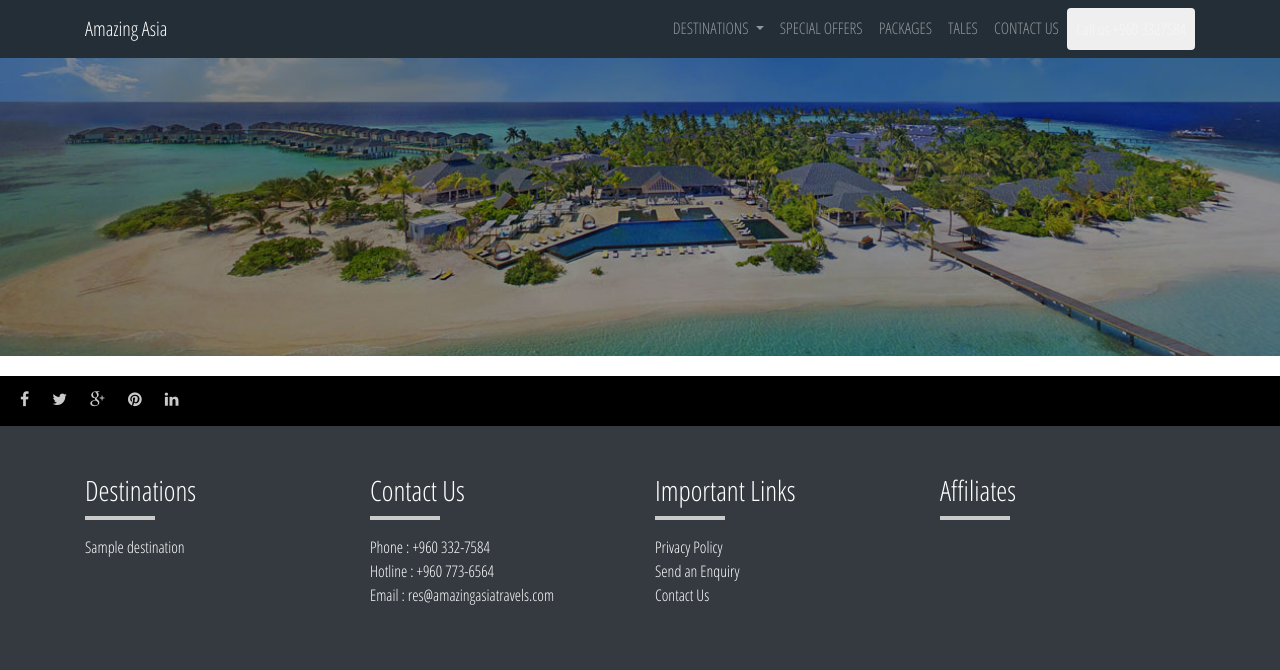
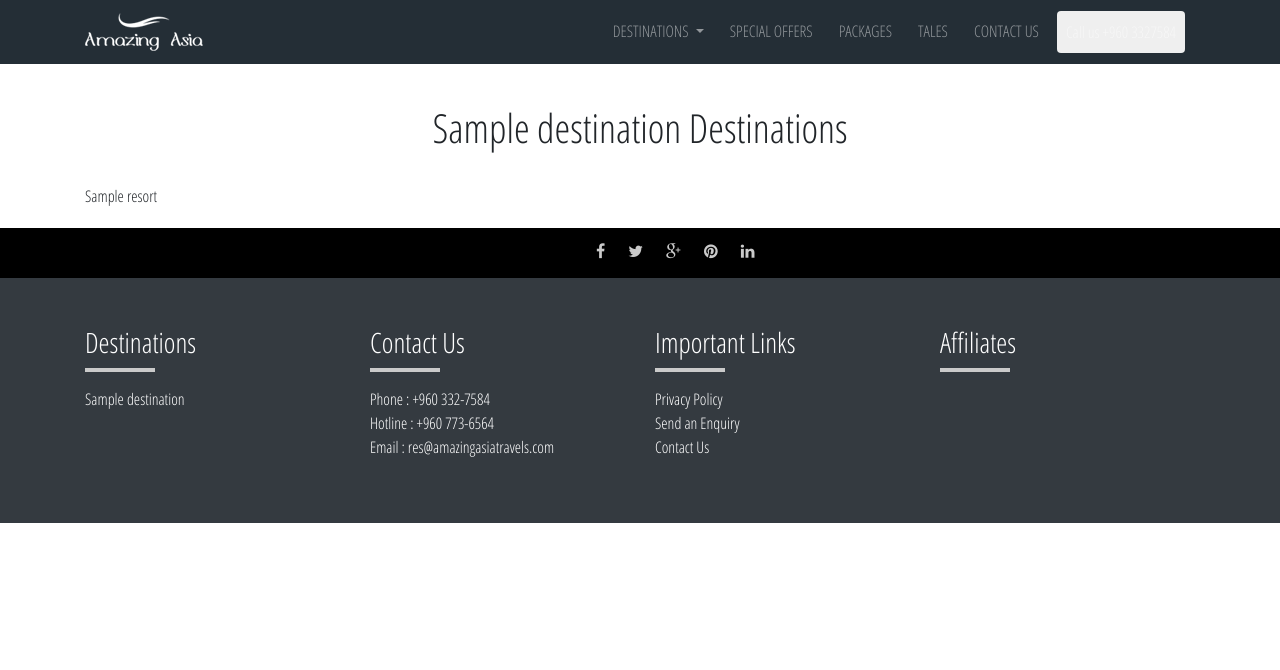
Before and after one commit to hqpr/amazing-asia, a Django app: page /resorts/destinations/1/ in a window 1280 px wide. Shown: the top 670 px of the page. Run offline with Django 3.2, Linux system fonts and the light colour scheme; tables that the repository leaves empty hold one stand-in row (values such as "Sample post"); some libraries are stand-ins or nearby versions.

Commit message:
Destinations app

```diff
--- a/apps/resort/admin.py
+++ b/apps/resort/admin.py
@@ -1,6 +1,7 @@
 from django.contrib import admin
 
-from .models import Destination, Resort
+from .models import Destination, Resort, ResortImage
 
 admin.site.register(Destination)
 admin.site.register(Resort)
+admin.site.register(ResortImage)
--- a/apps/resort/models.py
+++ b/apps/resort/models.py
@@ -15,7 +15,6 @@ class Resort(models.Model):
     description = models.TextField(blank=True, null=True)
     villa_view = models.TextField(blank=True, null=True)
     max_occupancy = models.IntegerField(blank=True, null=True)
-    image = models.ForeignKey('ResortImage', blank=True, null=True)
     is_active = models.BooleanField(default=False)
     is_featured = models.BooleanField(default=False)
 
@@ -25,6 +24,7 @@ class Resort(models.Model):
 
 class ResortImage(models.Model):
     image = models.ImageField(upload_to='resorts/')
+    resort = models.ForeignKey('Resort')
 
     def __str__(self):
         return "%s" % self.image
--- a/apps/resort/views.py
+++ b/apps/resort/views.py
@@ -22,4 +22,5 @@ class DestinationDetailView(DetailView):
 
     def get_context_data(self, **kwargs):
         context = super(DestinationDetailView, self).get_context_data(**kwargs)
+        context['resorts'] = Resort.objects.filter(is_active=True, destination=self.object)
         return context
--- a/apps/ui/static/css/project.css
+++ b/apps/ui/static/css/project.css
@@ -70,3 +70,7 @@ hr {
     border-radius: 0;
     border: 0;
 }
+
+.nav-item {
+    margin-right: 10px;
+}
--- a/core/urls.py
+++ b/core/urls.py
@@ -15,10 +15,12 @@ Including another URLconf
 """
 from django.conf.urls import url, include
 from django.contrib import admin
+from django.conf import settings
+from django.conf.urls.static import static
 
 urlpatterns = [
     url(r'^admin/', admin.site.urls),
     url(r'^', include('apps.ui.urls', namespace='ui')),
     url(r'^resorts/', include('apps.resort.urls', namespace='resorts')),
     url(r'^offers/', include('apps.offers.urls', namespace='offers')),
-]
+] + static(settings.MEDIA_URL, document_root=settings.MEDIA_ROOT)
--- a/requirements.txt
+++ b/requirements.txt
@@ -2,3 +2,4 @@ Django==1.11.6
 psycopg2==2.7.3
 Pillow==4.2.1
 gunicorn==19.7.1
+sorl-thumbnail==12.3
--- a/templates/base.html
+++ b/templates/base.html
@@ -25,44 +25,7 @@
 
 <body>
 
-<!-- Navigation -->
-<nav class="navbar fixed-top navbar-expand-lg navbar-dark bg-dark fixed-top top_menu">
-    <div class="container">
-        <a class="navbar-brand" href="{% url 'ui:index' %}">Amazing Asia</a>
-        <button class="navbar-toggler navbar-toggler-right" type="button" data-toggle="collapse" data-target="#navbarResponsive" aria-controls="navbarResponsive" aria-expanded="false" aria-label="Toggle navigation">
-            <span class="navbar-toggler-icon"></span>
-        </button>
-        <div class="collapse navbar-collapse" id="navbarResponsive">
-            <ul class="navbar-nav ml-auto">
-                <li class="nav-item dropdown">
-                    <a class="nav-link dropdown-toggle" href="#" id="navbarDropdownPortfolio" data-toggle="dropdown" aria-haspopup="true" aria-expanded="false">
-                        Destinations
-                    </a>
-                    <div class="dropdown-menu dropdown-menu-right" aria-labelledby="navbarDropdownPortfolio">
-                        {% for destination in all_destinations %}
-                            <a class="dropdown-item" href="{% url 'resorts:destination-detail' destination.id %}">{{ destination.name }}</a>
-                        {% endfor %}
-                    </div>
-                </li>
-                <li class="nav-item">
-                    <a class="nav-link" href="">Special Offers</a>
-                </li>
-                <li class="nav-item">
-                    <a class="nav-link" href="">Packages</a>
-                </li>
-                <li class="nav-item">
-                    <a class="nav-link" href="">Tales</a>
-                </li>
-                <li class="nav-item">
-                    <a class="nav-link" href="">Contact Us</a>
-                </li>
-                <li class="nav-item">
-                    <button class="btn btn-default nav-link" href="">Call us +960 3327584</button>
-                </li>
-            </ul>
-        </div>
-    </div>
-</nav>
+{% include 'includes/menu.html' %}
 
 <header>
     <div id="carouselExampleIndicators" class="carousel slide" data-ride="carousel">
@@ -113,56 +76,7 @@
 </div>
 <!-- /.container -->
 
-<!-- Footer -->
-<footer>
-    <div class="socials m-0" style="margin-left: 50%">
-        <i class="fa fa-facebook"></i>
-        <i class="fa fa-twitter"></i>
-        <i class="fa fa-google-plus"></i>
-        <i class="fa fa-pinterest"></i>
-        <i class="fa fa-linkedin"></i>
-    </div>
-    <div class="py-5 bg-dark">
-        <div class="container">
-            <div class="row text-white">
-                <div class="col-lg-3">
-                    <h3>Destinations</h3>
-                    <hr>
-                    <ul class="list-unstyled">
-                        {% for destination in all_destinations %}
-                        <li>
-                            <a href="{% url 'resorts:destination-detail' destination.id %}">{{ destination.name }}</a>
-                        </li>
-                        {% endfor %}
-                    </ul>
-                </div>
-                <div class="col-lg-3">
-                    <h3>Contact Us</h3>
-                    <hr>
-                    <ul class="list-unstyled">
-                        <li>Phone : +960 332-7584</li>
-                        <li>Hotline : +960 773-6564</li>
-                        <li>Email : res@amazingasiatravels.com</li>
-                    </ul>
-                </div>
-                <div class="col-lg-3">
-                    <h3>Important Links</h3>
-                    <hr>
-                    <ul class="list-unstyled">
-                        <li><a href="">Privacy Policy</a></li>
-                        <li><a href="">Send an Enquiry</a></li>
-                        <li><a href="">Contact Us</a></li>
-                    </ul>
-                </div>
-                <div class="col-lg-3">
-                    <h3>Affiliates</h3>
-                    <hr>
-                </div>
-            </div>
-        </div>
-        <!-- /.container -->
-    </div>
-</footer>
+{% include 'includes/footer.html' %}
 
 <!-- Bootstrap core JavaScript -->
 <script src="{% static 'vendor/jquery/jquery.min.js' %}"></script>
--- /dev/null
+++ b/templates/base_page.html
@@ -0,0 +1,46 @@
+{% load static %}
+<!DOCTYPE html>
+<html lang="en">
+
+<head>
+
+    <meta charset="utf-8">
+    <meta name="viewport" content="width=device-width, initial-scale=1, shrink-to-fit=no">
+    <meta name="description" content="">
+    <meta name="author" content="">
+
+    <title>{% block title %}{% endblock %} | Amazing Asia</title>
+
+    <!-- Bootstrap core CSS -->
+    <link href="{% static 'vendor/bootstrap/css/bootstrap.min.css' %}" rel="stylesheet">
+    <link href="{% static 'css/fonts.css' %}" rel="stylesheet">
+    <link href="{% static 'vendor/font-awesome/css/font-awesome.min.css' %}" rel="stylesheet">
+
+    <!-- Custom styles for this template -->
+    <link href="{% static 'css/modern-business.css' %}" rel="stylesheet">
+    <link href="{% static 'css/project.css' %}" rel="stylesheet">
+    <link href="https://fonts.googleapis.com/css?family=Open+Sans+Condensed:300" rel="stylesheet">
+
+</head>
+
+<body>
+
+{% include 'includes/menu.html' %}
+
+<!-- Page Content -->
+<div class="container">
+
+    {% block content %}{% endblock %}
+
+</div>
+<!-- /.container -->
+
+{% include 'includes/footer.html' %}
+
+<!-- Bootstrap core JavaScript -->
+<script src="{% static 'vendor/jquery/jquery.min.js' %}"></script>
+<script src="{% static 'vendor/bootstrap/js/bootstrap.bundle.min.js' %}"></script>
+
+</body>
+
+</html>
--- /dev/null
+++ b/templates/includes/footer.html
@@ -0,0 +1,55 @@
+<!-- Footer -->
+<footer>
+    <div class="socials">
+        <div style="position: relative">
+            <div class="center-block"  style="position: absolute; left: 45%">
+                <i class="fa fa-facebook"></i>
+                <i class="fa fa-twitter"></i>
+                <i class="fa fa-google-plus"></i>
+                <i class="fa fa-pinterest"></i>
+                <i class="fa fa-linkedin"></i>
+            </div>
+        </div>
+    </div>
+
+    <div class="py-5 bg-dark">
+        <div class="container">
+            <div class="row text-white">
+                <div class="col-lg-3">
+                    <h3>Destinations</h3>
+                    <hr>
+                    <ul class="list-unstyled">
+                        {% for destination in all_destinations %}
+                            <li>
+                                <a href="{% url 'resorts:destination-detail' destination.id %}">{{ destination.name }}</a>
+                            </li>
+                        {% endfor %}
+                    </ul>
+                </div>
+                <div class="col-lg-3">
+                    <h3>Contact Us</h3>
+                    <hr>
+                    <ul class="list-unstyled">
+                        <li>Phone : +960 332-7584</li>
+                        <li>Hotline : +960 773-6564</li>
+                        <li>Email : res@amazingasiatravels.com</li>
+                    </ul>
+                </div>
+                <div class="col-lg-3">
+                    <h3>Important Links</h3>
+                    <hr>
+                    <ul class="list-unstyled">
+                        <li><a href="">Privacy Policy</a></li>
+                        <li><a href="">Send an Enquiry</a></li>
+                        <li><a href="">Contact Us</a></li>
+                    </ul>
+                </div>
+                <div class="col-lg-3">
+                    <h3>Affiliates</h3>
+                    <hr>
+                </div>
+            </div>
+        </div>
+        <!-- /.container -->
+    </div>
+</footer>
--- /dev/null
+++ b/templates/includes/menu.html
@@ -0,0 +1,42 @@
+{% load static %}
+
+<!-- Navigation -->
+<nav class="navbar fixed-top navbar-expand-lg navbar-dark bg-dark fixed-top top_menu">
+    <div class="container">
+        <a class="navbar-brand" href="{% url 'ui:index' %}">
+            <img src="{% static 'img/logo.png' %}" alt="">
+        </a>
+        <button class="navbar-toggler navbar-toggler-right" type="button" data-toggle="collapse" data-target="#navbarResponsive" aria-controls="navbarResponsive" aria-expanded="false" aria-label="Toggle navigation">
+            <span class="navbar-toggler-icon"></span>
+        </button>
+        <div class="collapse navbar-collapse" id="navbarResponsive">
+            <ul class="navbar-nav ml-auto">
+                <li class="nav-item dropdown">
+                    <a class="nav-link dropdown-toggle" href="#" id="navbarDropdownPortfolio" data-toggle="dropdown" aria-haspopup="true" aria-expanded="false">
+                        Destinations
+                    </a>
+                    <div class="dropdown-menu dropdown-menu-right" aria-labelledby="navbarDropdownPortfolio">
+                        {% for destination in all_destinations %}
+                            <a class="dropdown-item" href="{% url 'resorts:destination-detail' destination.id %}">{{ destination.name }}</a>
+                        {% endfor %}
+                    </div>
+                </li>
+                <li class="nav-item">
+                    <a class="nav-link" href="">Special Offers</a>
+                </li>
+                <li class="nav-item">
+                    <a class="nav-link" href="">Packages</a>
+                </li>
+                <li class="nav-item">
+                    <a class="nav-link" href="">Tales</a>
+                </li>
+                <li class="nav-item">
+                    <a class="nav-link" href="">Contact Us</a>
+                </li>
+                <li class="nav-item">
+                    <button class="btn btn-default nav-link" href="">Call us +960 3327584</button>
+                </li>
+            </ul>
+        </div>
+    </div>
+</nav>
--- a/templates/resort/destination_detail.html
+++ b/templates/resort/destination_detail.html
@@ -1,2 +1,21 @@
-{% extends 'base.html' %}
+{% extends 'base_page.html' %}
+{% load thumbnail %}
+
 {% block title %} {{ object.name }} {% endblock %}
+
+{% block content %}
+    <h1 class="text-center mt-5">{{ destination.name }} Destinations</h1>
+    <div class="row">
+        {% for resort in resorts %}
+            <div class="col-lg-4">
+                {% if resort.resortimage_set.all %}
+                {% thumbnail resort.resortimage_set.first "345x345" crop="center" as im %}
+                    <img src="{{ im.url }}" />
+                {% endthumbnail %}
+            {% endif %}
+                <br>
+                {{ resort.name }}
+            </div>
+        {% endfor %}
+    </div>
+{% endblock %}
```
Also changed, not shown: core/settings/main.py (+13 -0 lines), apps/resort/migrations/0003_auto_20171025_0828.py (added), apps/ui/static/img/logo.png (added).
